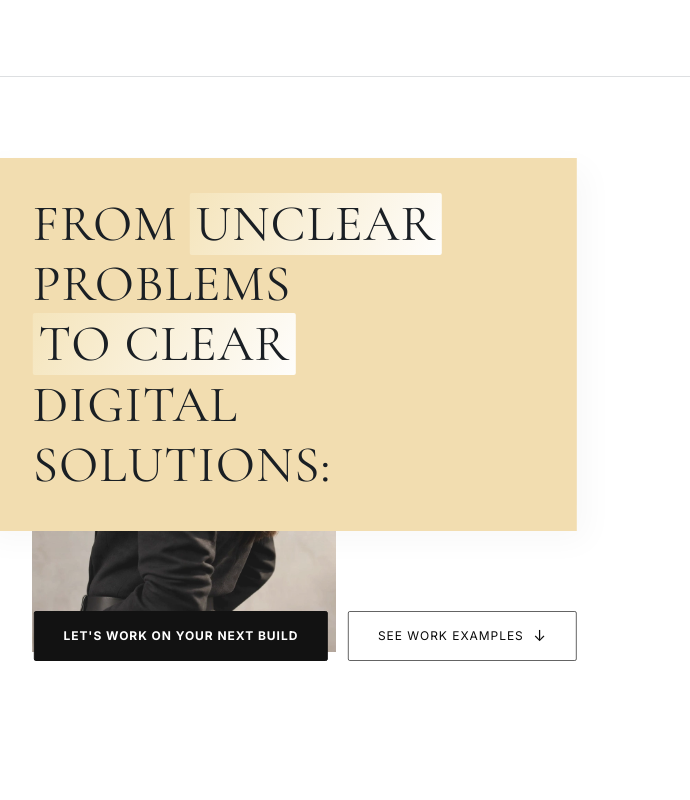
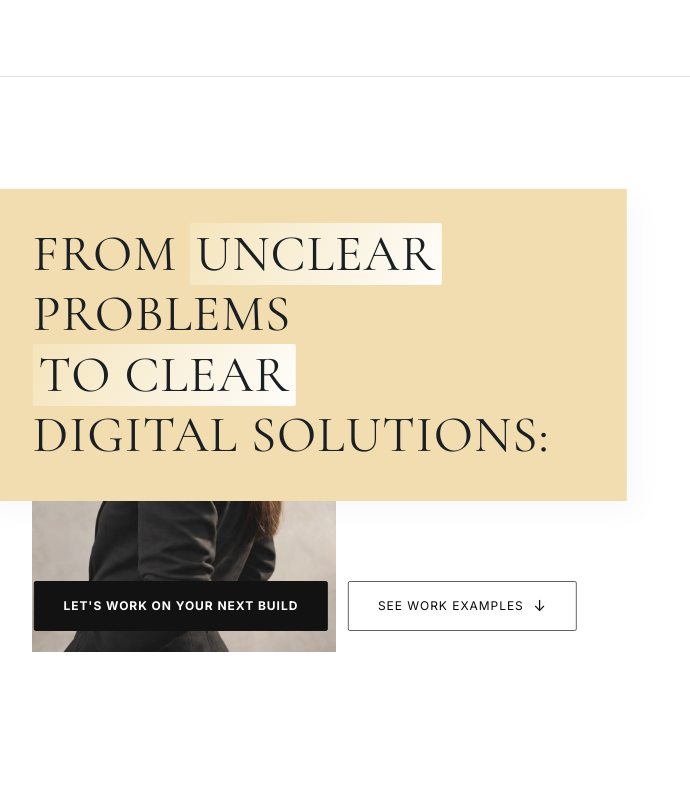
Before and after one commit to Irene2828/porfoliojuly, a Next.js app: page / in a window 1280 px wide. Shown: the top 800 px of the page, without its empty margins (0-690 px from the left). Built offline with nearby package versions, Linux system fonts and the light colour scheme; no server answers; the database is empty.

Commit message:
Force 'digital solutions:' to stay on a single line by using nowrap class and increasing container max-width

```diff
--- a/src/app/components/Hero.css
+++ b/src/app/components/Hero.css
@@ -123,7 +123,7 @@
   align-items: flex-start;
   margin-top: -8.75rem; /* lifted 10% higher */
   margin-bottom: 2rem;
-  max-width: 600px; /* Adjusted wider to match 10% container increase */
+  max-width: 650px; /* Increased to fit text on same lines */
   width: calc(100% + 5.5rem); /* stretches full width plus overlap */
   background: #f2ddb0; /* beige/gold tone background card */
   padding: 2.2rem 3.5rem; /* generous side/top/bottom padding */
@@ -168,6 +168,10 @@
   box-decoration-break: clone;
   -webkit-box-decoration-break: clone;
   display: inline;
+}
+
+.text-nowrap {
+  white-space: nowrap;
 }
 
 .hero-intro-text {
--- a/src/app/components/Hero.tsx
+++ b/src/app/components/Hero.tsx
@@ -22,7 +22,7 @@ export default function Hero() {
                   From <span className="highlight-gold">unclear</span><br />
                   problems<br />
                   <span className="highlight-gold">to clear</span><br />
-                  digital solutions:
+                  <span className="text-nowrap">digital solutions:</span>
                 </h1>
               </motion.div>
             </div>
```
